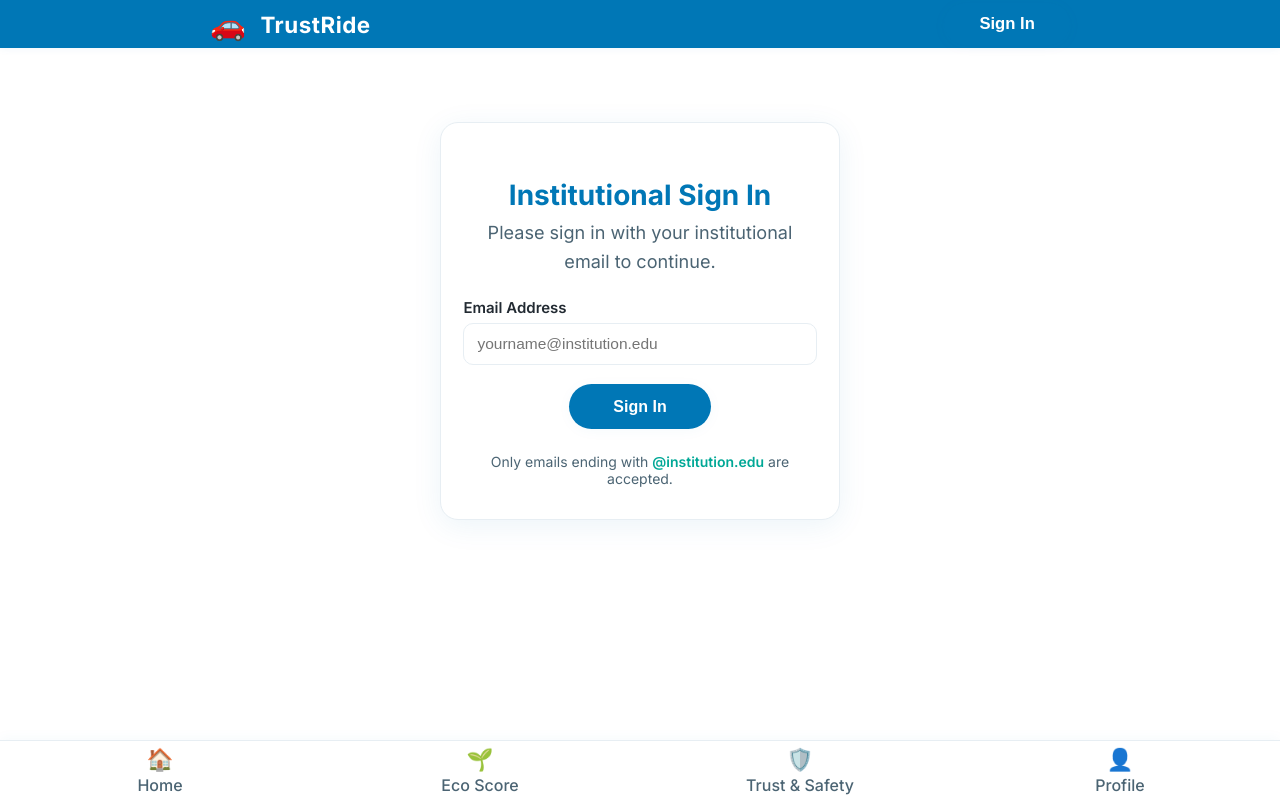
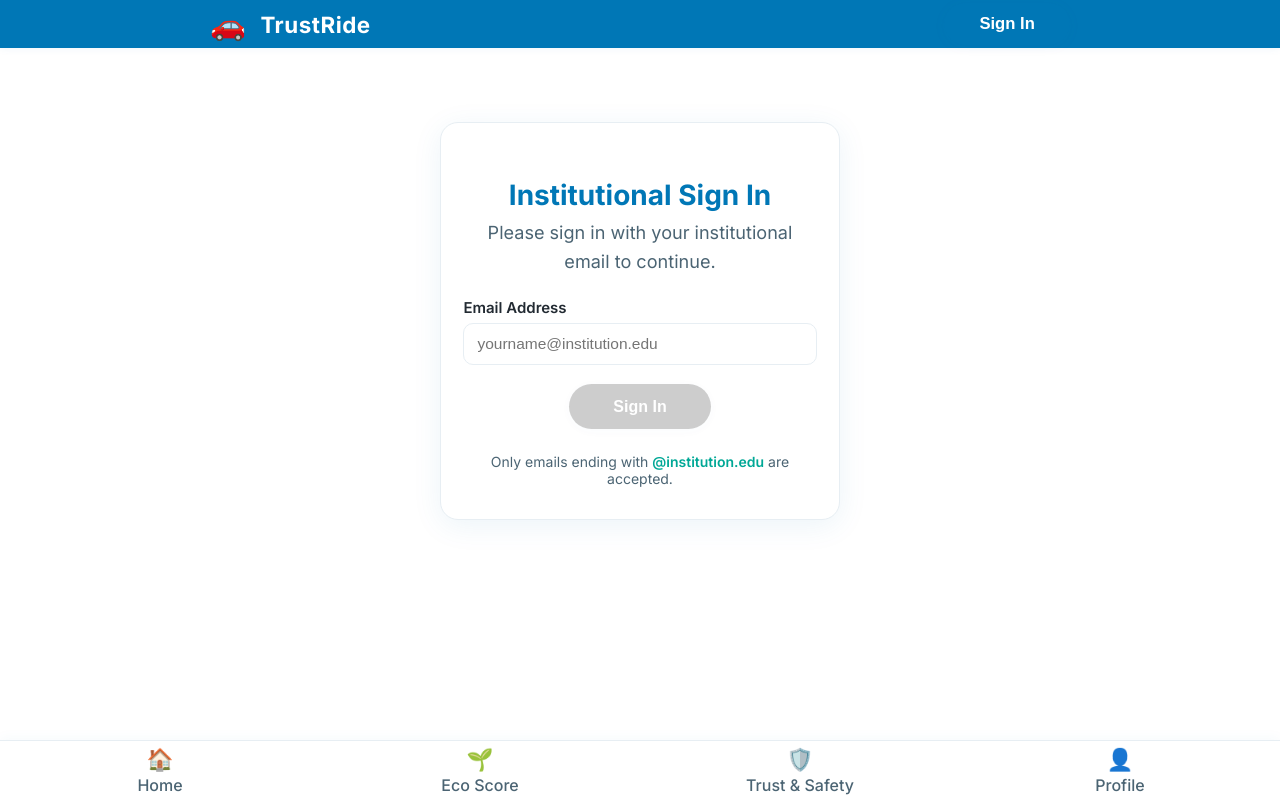
Before and after one commit to Workflow-Manager-admin/trustride-24573-2a3e8ce9, a React (Create React App) app in the folder trustride/: page /sign-in in a window 1280 px wide. Built offline with nearby package versions, Linux system fonts and the light colour scheme; the HTML template or start-up script is replaced by a standard one.

Commit message:
Auto-commit: Changes as of 2025-05-29T13:23:59.347203+00:00

```diff
--- a/trustride/src/screens/SignInScreen.js
+++ b/trustride/src/screens/SignInScreen.js
@@ -3,10 +3,20 @@ import { useNavigate } from 'react-router-dom';
 
 /**
  * PUBLIC_INTERFACE
- * SignInScreen – Institutional sign-in form.
- * Validates institutional email domain, displays error/success, and redirects on success.
+ * SignInScreen – Institutional sign-in form with domain validation.
+ * Validates institutional email domain, disables sign-in unless valid, and advances the flow to ride booking upon success.
  */
-const INSTITUTION_DOMAIN = '@institution.edu'; // Replace with actual institution domain as needed
+const INSTITUTION_DOMAIN = '@institution.edu'; // Required institution domain
+
+// PUBLIC_INTERFACE
+function isInstitutionalEmail(email) {
+  /** Checks if email ends with correct institutional domain */
+  return (
+    typeof email === 'string' &&
+    email.trim().length > 0 &&
+    email.trim().toLowerCase().endsWith(INSTITUTION_DOMAIN)
+  );
+}
 
 const SignInScreen = () => {
   const [email, setEmail] = useState('');
@@ -14,15 +24,8 @@ const SignInScreen = () => {
   const [successMsg, setSuccessMsg] = useState('');
   const navigate = useNavigate();
 
-  // PUBLIC_INTERFACE
-  function isInstitutionalEmail(email) {
-    /** Simple institutional domain matching, e.g., endsWith institutional domain */
-    return (
-      typeof email === 'string' &&
-      email.trim().length > 0 &&
-      email.trim().toLowerCase().endsWith(INSTITUTION_DOMAIN)
-    );
-  }
+  // Validate as user types
+  const isValid = isInstitutionalEmail(email.trim());
 
   // PUBLIC_INTERFACE
   function handleSubmit(e) {
@@ -93,7 +96,11 @@ const SignInScreen = () => {
               minWidth: 120,
               margin: "0 auto",
               fontWeight: 600,
+              background: isValid ? undefined : "#bbb",
+              cursor: isValid ? 'pointer' : 'not-allowed',
+              opacity: isValid ? 1 : 0.72
             }}
+            disabled={!isValid}
           >
             Sign In
           </button>
```
Also changed, not shown: 2 other files (tests, documents, lock files or other folders).
